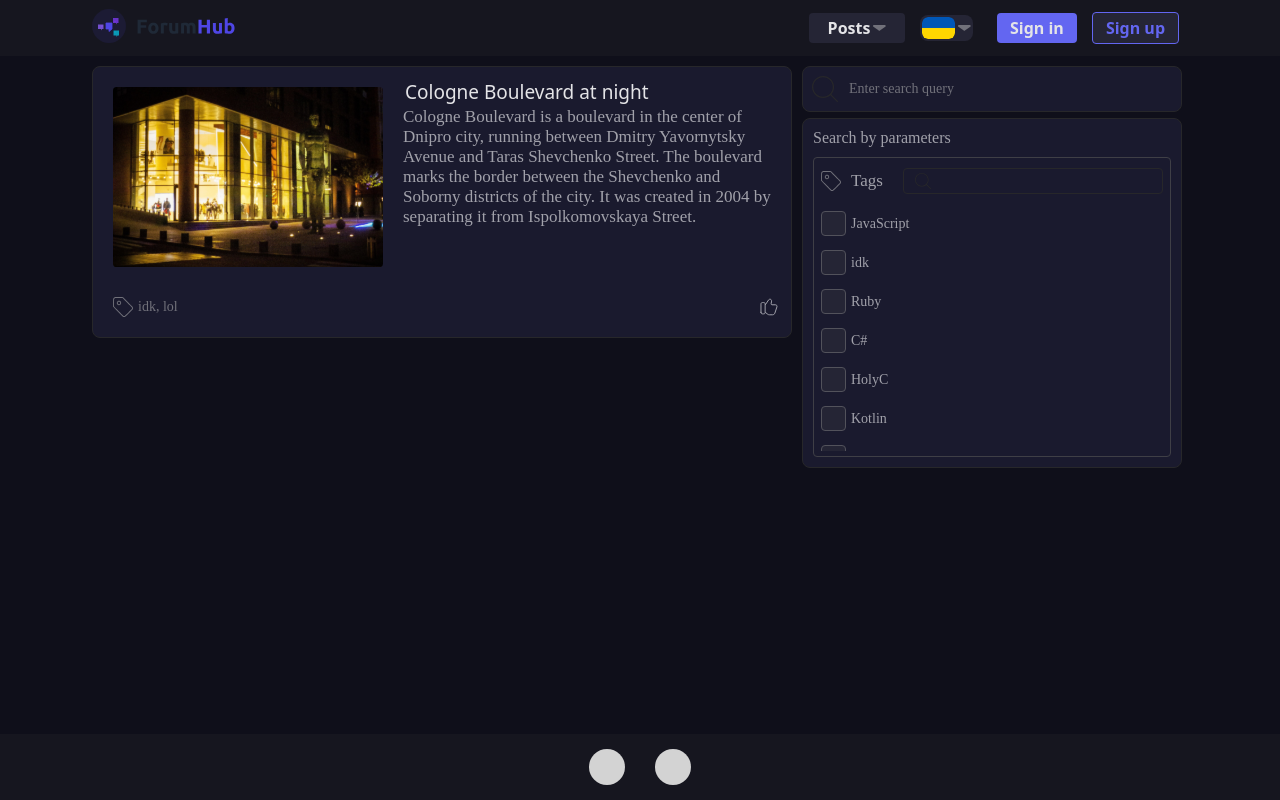
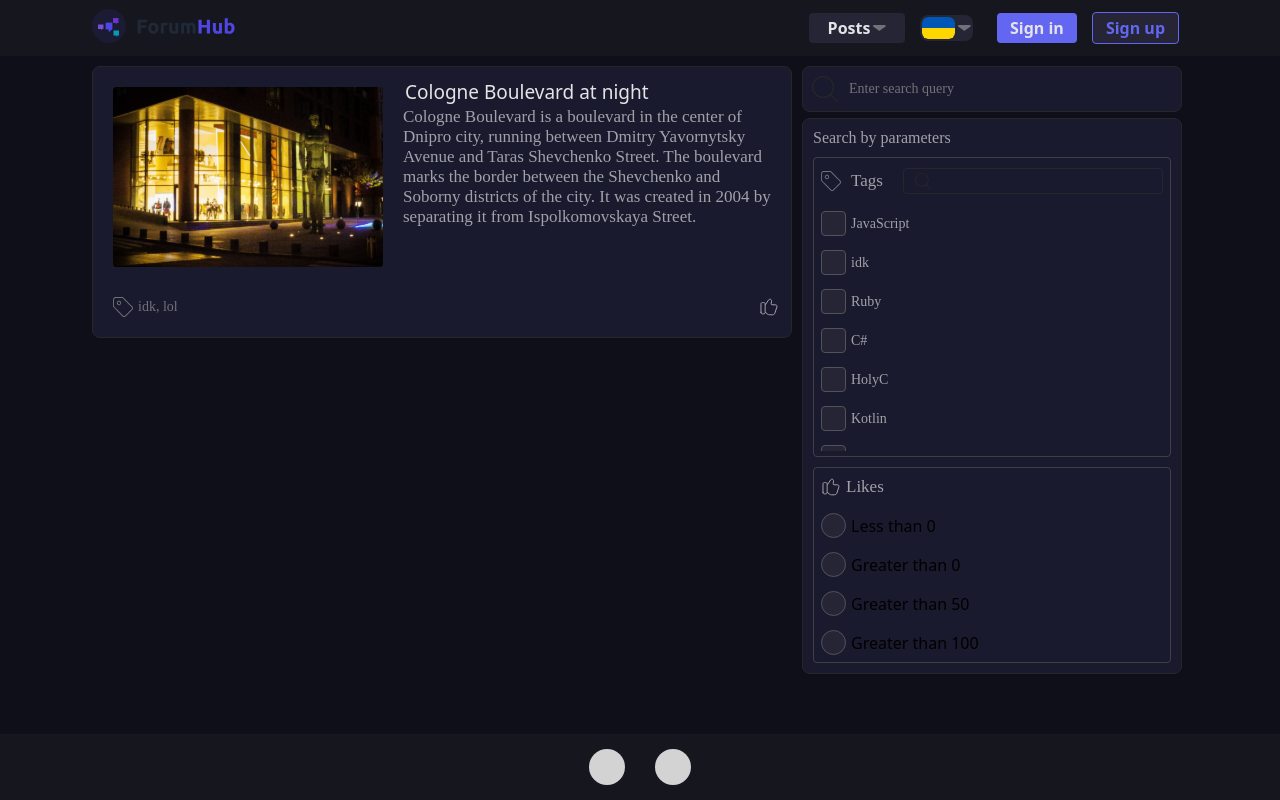
Before and after one commit to DmitriyPechenyuk0/ForumHub-Frontend, a React (Create React App) app: page / in a window 1280 px wide. Built offline with nearby package versions, Linux system fonts and the light colour scheme.

Commit message:
complete likes div

```diff
--- a/src/Posts/Parameters.tsx
+++ b/src/Posts/Parameters.tsx
@@ -1,8 +1,10 @@
 import pstyles from './css/postParameters.module.css'
 import LoupeIcon from '../assets/svg/loupe.svg';
 import TagIcon from '../assets/svg/Tag.svg';
+import LikeIcon from '../assets/svg/Like.svg'
 import { Tags } from './PostList';
 import unfilledCheckbox from '../assets/svg/unfilledcheckbox.svg'
+import radioButtonIcon from '../assets/svg/radio.svg'
 
 export function DisplayTags(props: {id: number, title: string}){
     const {title, id} = props
@@ -21,7 +23,7 @@ export function Parameters(){
             </div>
             <div className={pstyles.Params} >
                 <p>Search by parameters</p>
-                <div>
+                <div className={pstyles.ParamsTagsDiv}  >
                     <div className={pstyles.tagsTopBar}>
                         <div>
                             <img src={TagIcon} alt="TagIcon" />
@@ -41,6 +43,18 @@ export function Parameters(){
 
                     </div>
                 </div>
+                <div className={pstyles.likesDiv} >
+                    <div className={pstyles.likesDivTopBar}>
+                        <img src={LikeIcon} />
+                        <p>Likes</p>
+                    </div>
+                    <div className={pstyles.likesDivParams}>
+                        <div className={pstyles.likeDiv}><img src={radioButtonIcon}/><p>Less than 0</p></div>
+                        <div className={pstyles.likeDiv}><img src={radioButtonIcon}/><p>Greater than 0</p></div>
+                        <div className={pstyles.likeDiv}><img src={radioButtonIcon}/><p>Greater than 50</p></div>
+                        <div className={pstyles.likeDiv}><img src={radioButtonIcon}/><p>Greater than 100</p></div>
+                    </div>
+                </div>
             </div>
         </div>
     )
--- a/src/Posts/css/postParameters.module.css
+++ b/src/Posts/css/postParameters.module.css
@@ -65,7 +65,7 @@
     font-weight: 500;
     line-height: normal;
 }
-.Params > div{
+.ParamsTagsDiv{
     display: flex;
     height: 300px;
     padding: 5px;
@@ -150,3 +150,54 @@
 .TagDiv > img{
     cursor: pointer;
 }
+.likesDiv{
+    display: flex;
+    padding: 5px;
+    flex-direction: column;
+    align-items: flex-start;
+    gap: 10px;
+    align-self: stretch;
+    border-radius: 4px;
+    border: 1px solid #3F3F46;
+    height: fit-content;
+}
+.likesDivTopBar{
+    display: flex;
+    padding: 0 2px;
+    align-items: center;
+    gap: 5px;
+}
+.likesDivParams{
+    display: flex;
+    flex-direction: column;
+    align-items: flex-start;
+    gap: 10px;
+    align-self: stretch;
+    height: fit-content;
+}
+.likesDivTopBar > img{
+    width: 20px;
+    height: 20px;
+}
+.likesDivTopBar > p{
+    display: flex;
+    width: 145px;
+    height: 28px;
+    flex-direction: column;
+    justify-content: center;
+    color: #A1A1AA;
+    font-family: Ubuntu;
+    font-size: 17px;
+    font-style: normal;
+    font-weight: 500;
+    line-height: normal;
+}
+.likeDiv{
+    display: flex;
+    width: 170px;
+    padding: 2px;
+    align-items: center;
+    gap: 5px;
+    height: fit-content;
+    cursor: pointer;
+}
```
Also changed, not shown: src/assets/svg/radio.svg (added).
